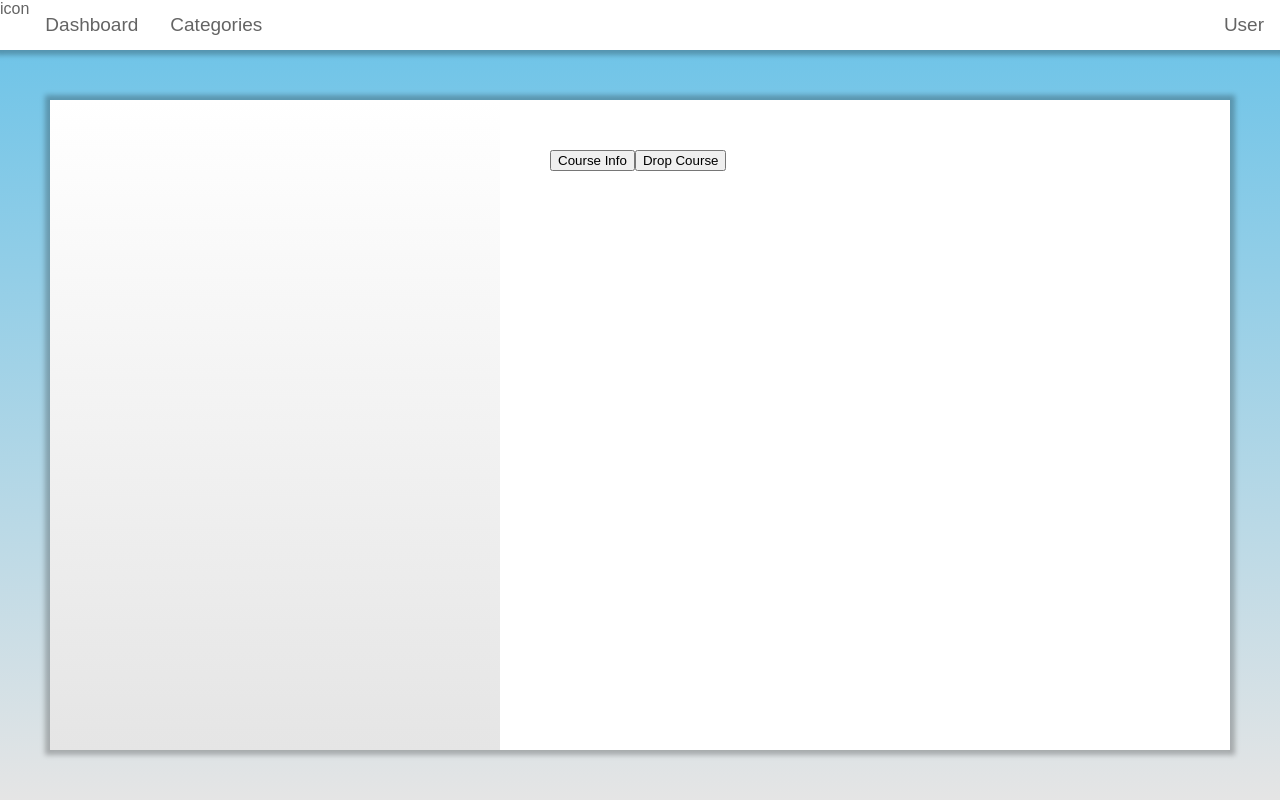
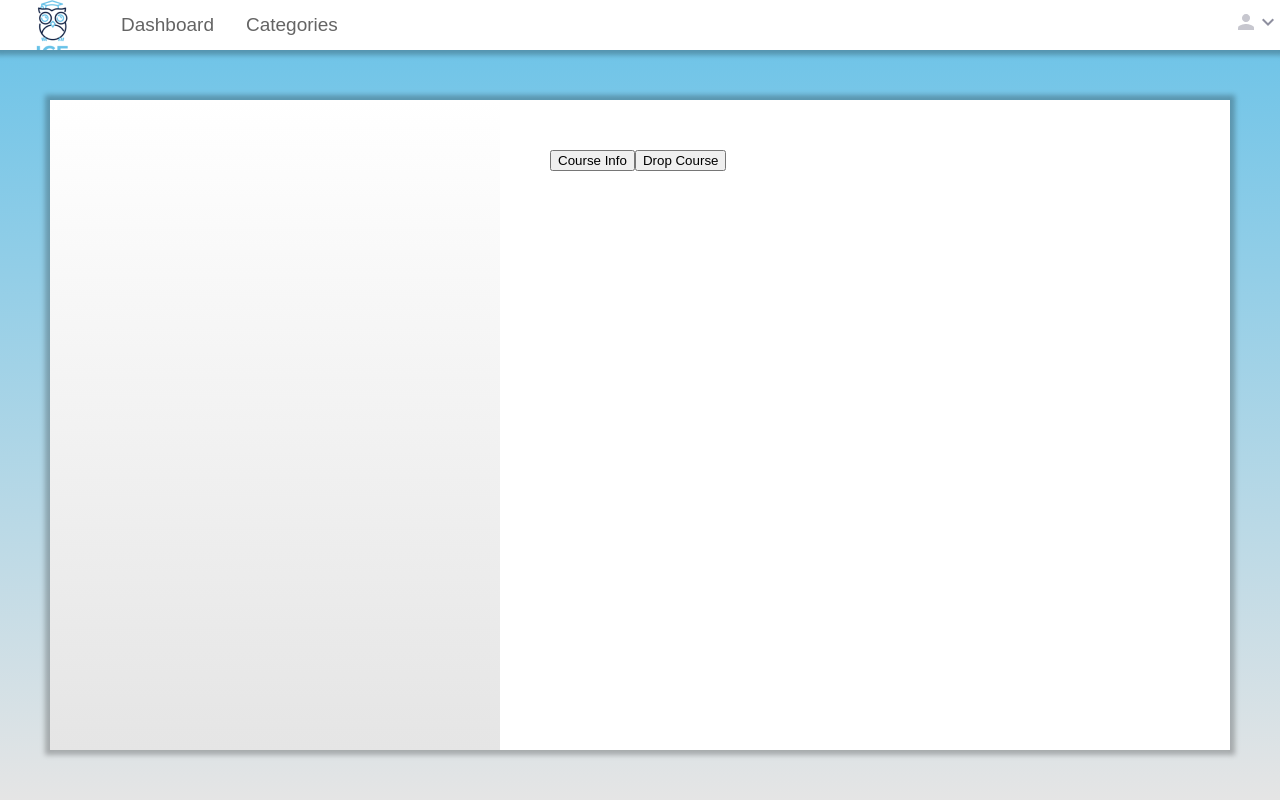
Before and after one commit to atibrewal98/ICE, a Django app: a page that uses templates/ICE/courseContent.html in a window 1280 px wide. Run offline with Django 3.2, Linux system fonts and the light colour scheme; data that the repository does not hold is empty.

Commit message:
Merge Dobby Code

```diff
--- a/templates/ICE/courseContent.html
+++ b/templates/ICE/courseContent.html
@@ -10,10 +10,10 @@
 <div id="background">
     <div id="navBar">
             <ul>
-                <li>icon</li>
+                <li><img src="{% static 'images/owl.png' %}"></li>
                 <li><a href="" class="navText">Dashboard</a></li>
                 <li><a href="#categories" class="navText">Categories</a></li>
-                <li class="right"><a href="#user" class="navText">User</a></li>
+                <li class="right"><img src="{% static 'images/user.png' %}"></li>
             </ul>
     </div>
 
```
